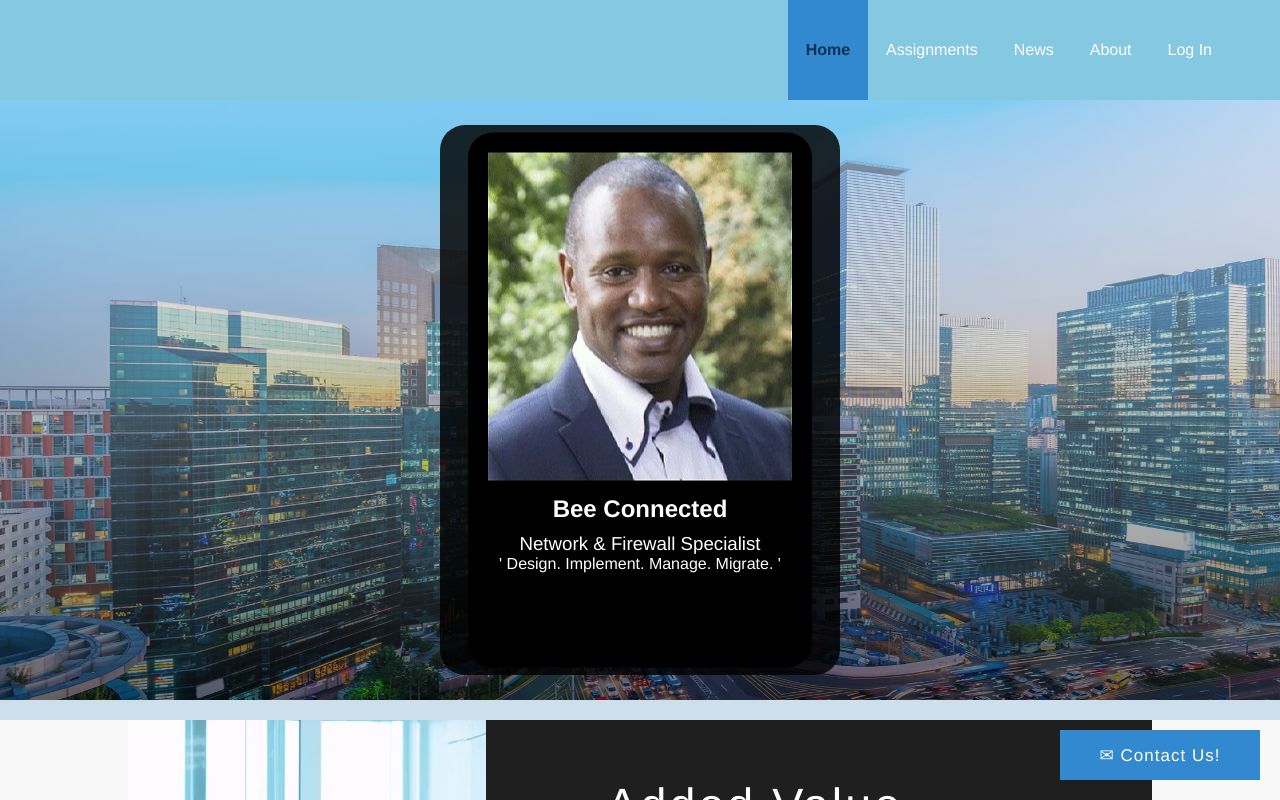
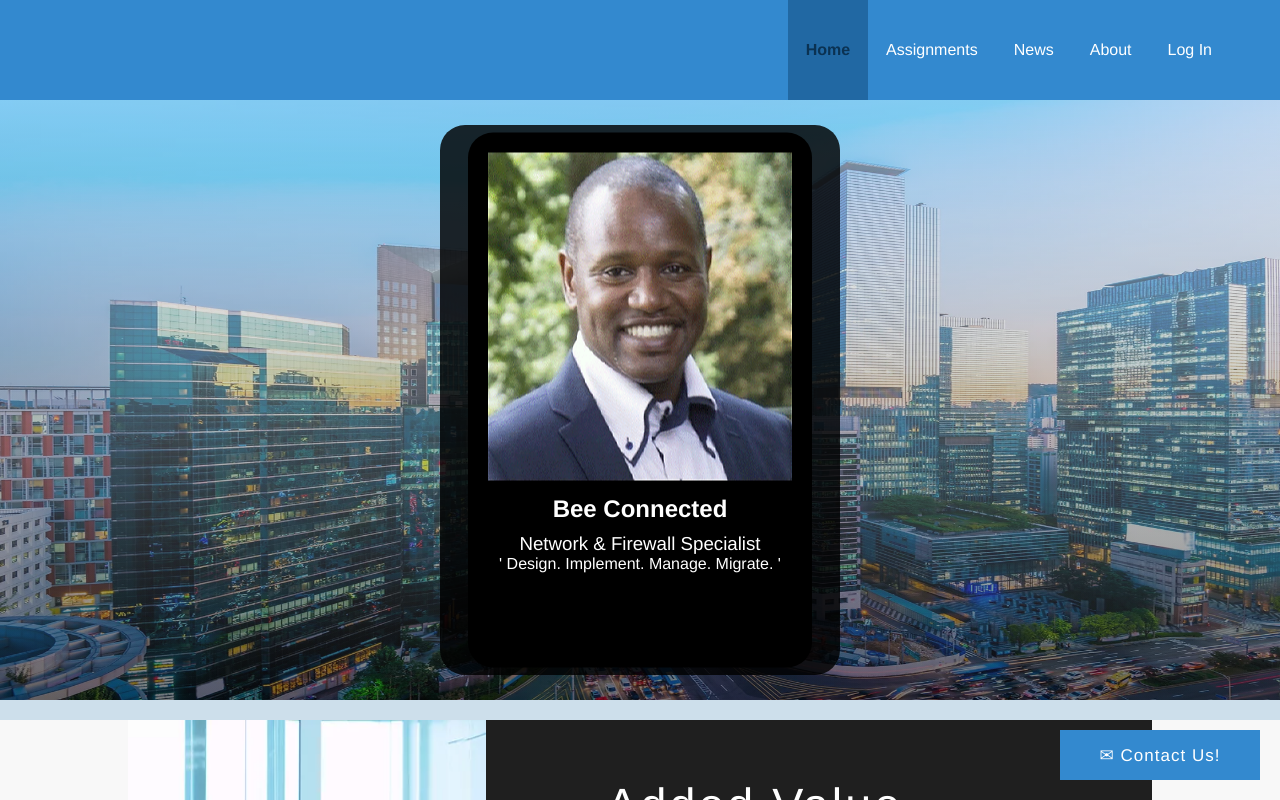
Before and after one commit to Ishara-MacDonald/BeeConnectedAppPoc, a Vue app: page / in a window 1280 px wide. In both pictures the pointer is over the link "Home". Shown: the top 800 px of the page. Built offline with nearby package versions, Linux system fonts and the light colour scheme.

Commit message:
Changed some Colors

```diff
--- a/src/App.vue
+++ b/src/App.vue
@@ -25,7 +25,7 @@
   z-index: 10;
   position: sticky;
   overflow: hidden;
-  background-color: rgb(133, 200, 226);
+  background-color: rgb(51, 137, 207);
 }
 #app {
   color: white;
@@ -99,7 +99,7 @@ button:hover{
   text-decoration: none;
 }
 #top-nav-bar li a:hover{
-  background-color: rgb(51, 137, 207);
+  background-color: rgb(33, 104, 163);
 }
 #top-nav-bar li a.router-link-exact-active{
   font-weight: 600;
```
